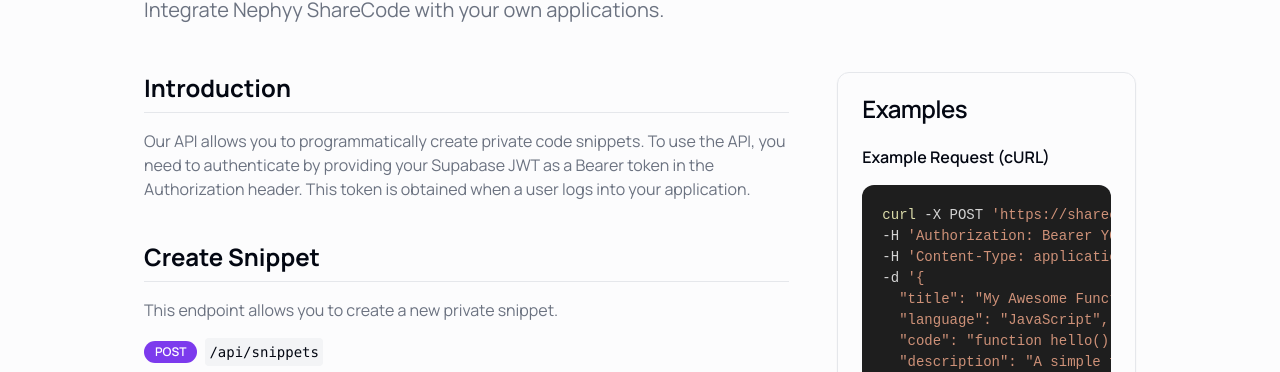
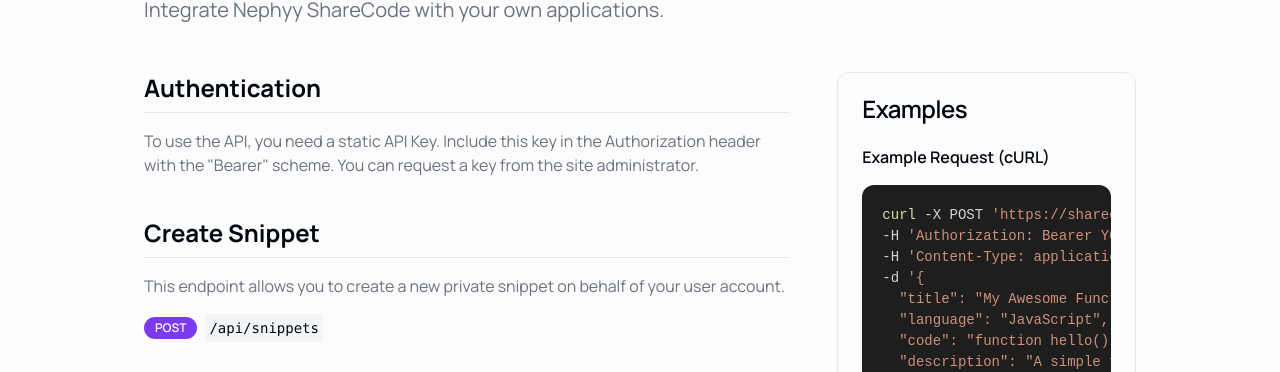
Before and after one commit to Nephyy1/nephyy-sharecode, a Next.js app: page /api-docs in a window 1280 px wide. Shown: the part 261-633 px from the top of the page. Built offline with nearby package versions, Linux system fonts and the light colour scheme; no server answers.

Commit message:
Update page.tsx

```diff
--- a/app/(main)/api-docs/page.tsx
+++ b/app/(main)/api-docs/page.tsx
@@ -12,7 +12,7 @@ export default function ApiDocsPage() {
   };
 
   const curlExample = `curl -X POST 'https://sharecode.nephyy.tech/api/snippets' \\
--H 'Authorization: Bearer YOUR_SUPABASE_JWT' \\
+-H 'Authorization: Bearer YOUR_STATIC_API_KEY' \\
 -H 'Content-Type: application/json' \\
 -d '${JSON.stringify(requestBody, null, 2)}'`;
 
@@ -35,16 +35,16 @@ export default function ApiDocsPage() {
       <div className="grid grid-cols-1 lg:grid-cols-3 gap-12">
         <div className="lg:col-span-2 space-y-10">
           <section>
-            <h2 className="text-2xl font-bold border-b pb-2 mb-4">Introduction</h2>
+            <h2 className="text-2xl font-bold border-b pb-2 mb-4">Authentication</h2>
             <p className="text-muted-foreground">
-              Our API allows you to programmatically create private code snippets. To use the API, you need to authenticate by providing your Supabase JWT as a Bearer token in the Authorization header. This token is obtained when a user logs into your application.
+              To use the API, you need a static API Key. Include this key in the Authorization header with the "Bearer" scheme. You can request a key from the site administrator.
             </p>
           </section>
 
           <section>
             <h2 className="text-2xl font-bold border-b pb-2 mb-4">Create Snippet</h2>
             <p className="text-muted-foreground mb-4">
-              This endpoint allows you to create a new private snippet.
+              This endpoint allows you to create a new private snippet on behalf of your user account.
             </p>
             <div className="flex items-center gap-2">
               <Badge>POST</Badge>
```
